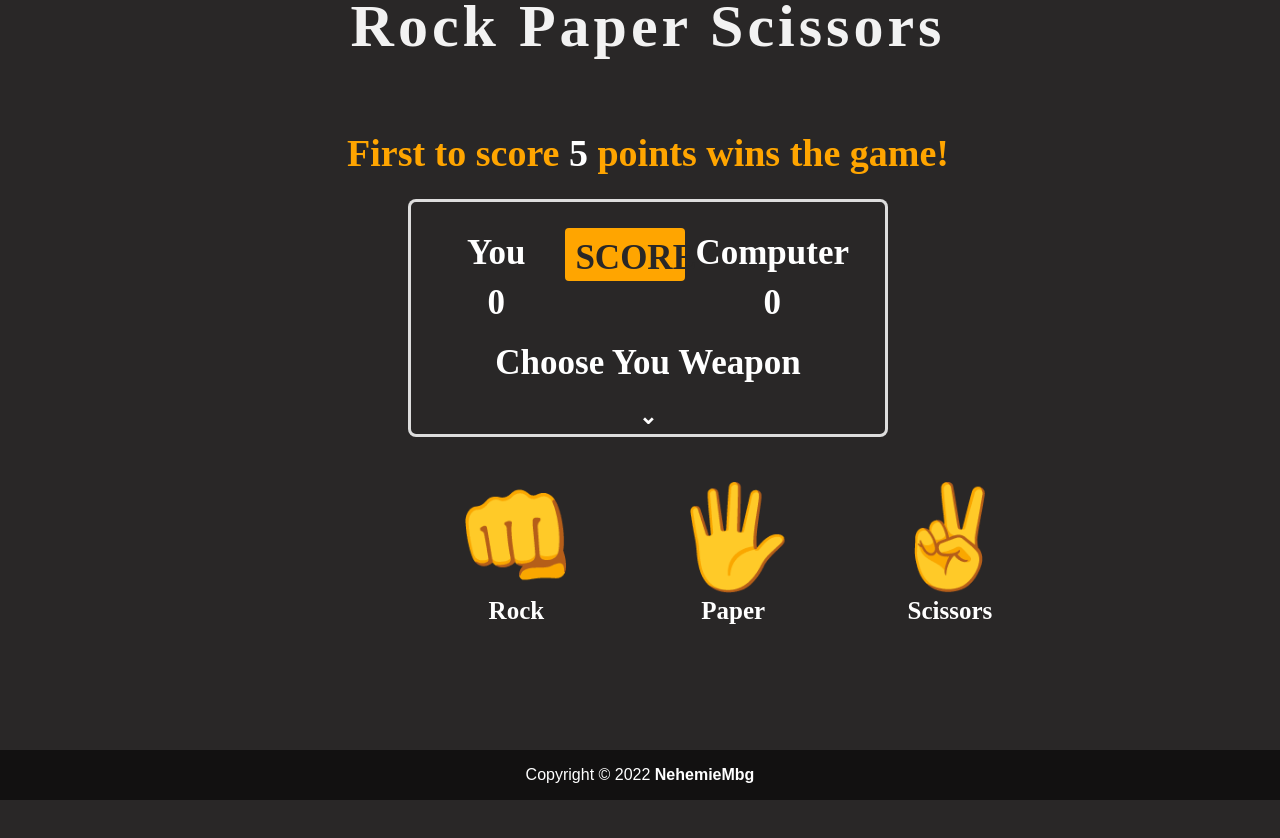
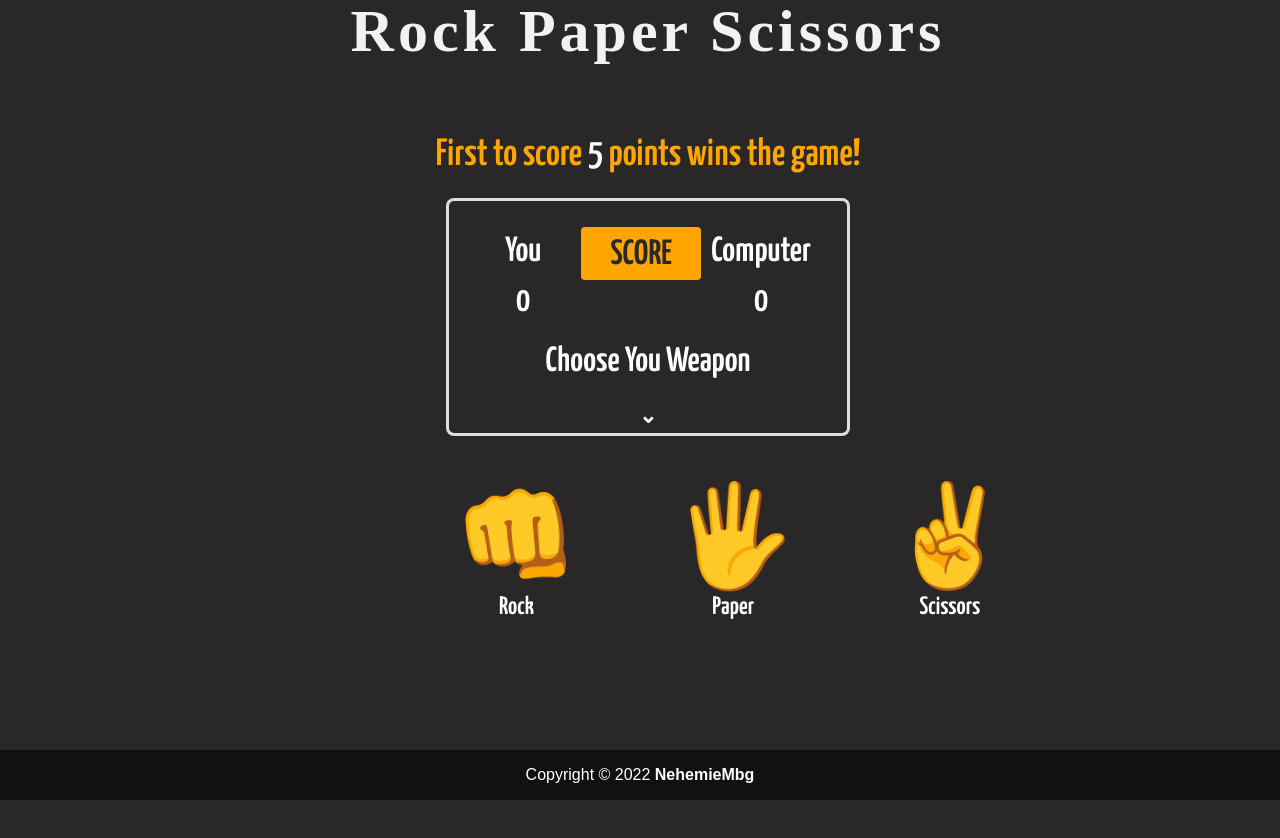
Before and after one commit to NehemieMbg/rock-paper-cissors, a plain HTML site: page index.html in a window 1280 px wide. Drawn offline with Linux system fonts and the light colour scheme.

Commit message:
Family fonts

```diff
--- a/index.html
+++ b/index.html
@@ -9,6 +9,12 @@
 	<link rel="icon" type="image/x-icon" href="./images/orange-color.png">
 	<script src="./script.js"
 	defer></script>
+	<link rel="preconnect" href="https://fonts.googleapis.com">
+	<link rel="preconnect" href="https://fonts.gstatic.com" crossorigin>
+	<link href="https://fonts.googleapis.com/css2?family=Yanone+Kaffeesatz&display=swap" rel="stylesheet">
+	<link rel="preconnect" href="https://fonts.googleapis.com">
+	<link rel="preconnect" href="https://fonts.gstatic.com" crossorigin>
+	<link href="https://fonts.googleapis.com/css2?family=Yanone+Kaffeesatz:wght@400;600&display=swap" rel="stylesheet">
 </head>
 <body>
 	<div class="container">
--- a/styles/style.css
+++ b/styles/style.css
@@ -21,7 +21,7 @@
 }
 
 .round {
-	font-family: Yanone Kaffeesatz;
+	font-family: 'Yanone Kaffeesatz', sans-serif;
 	color: orange;
 	font-size: 38px;
 	text-align: center;
@@ -59,14 +59,14 @@
 }
 
 .reveal-btn h2 {
-	font-family: Yanone Kaffeesatz;
+	font-family: 'Yanone Kaffeesatz', sans-serif;
 	font-size: 50px;
 	margin-top: 0;
 	color: white;
 }
 
 .reveal-btn button {
-	font-family: Yanone Kaffeesatz;
+	font-family: 'Yanone Kaffeesatz', sans-serif;
 	font-size: 40px;
 	font-weight: bold;
 	color: #292727;
@@ -103,7 +103,7 @@
 
 .rock h3, .paper h3, .scissors h3 {
 	color: white;
-	font-family: Yanone Kaffeesatz;
+	font-family: 'Yanone Kaffeesatz', sans-serif;
 	font-size: 25px;
 	text-align: center;
 	padding: 0;
@@ -112,7 +112,7 @@
 
 .message {
 	color: white;
-	font-family: Yanone Kaffeesatz;
+	font-family: 'Yanone Kaffeesatz', sans-serif;
 	font-size: 22px;
 	text-align: center;
 	margin: 0;
@@ -134,7 +134,7 @@
 }
 
 .score-title {
-	font-family: Yanone Kaffeesatz;
+	font-family: 'Yanone Kaffeesatz', sans-serif;
 	color: #292727;
 	background-color: orange;
 	text-align: center;
@@ -163,7 +163,7 @@
 }
 
 .round-result h3 {
-	font-family: Yanone Kaffeesatz;
+	font-family: 'Yanone Kaffeesatz', sans-serif;
 	color: white;
 	font-size: 35px;
 	padding: 0;
@@ -178,7 +178,7 @@
 }
 
 .user-score, .computer-score {
-	font-family: Yanone Kaffeesatz;
+	font-family: 'Yanone Kaffeesatz', sans-serif;
 	font-size: 35px;
 	line-height: 50px;
 	color: white;
```
